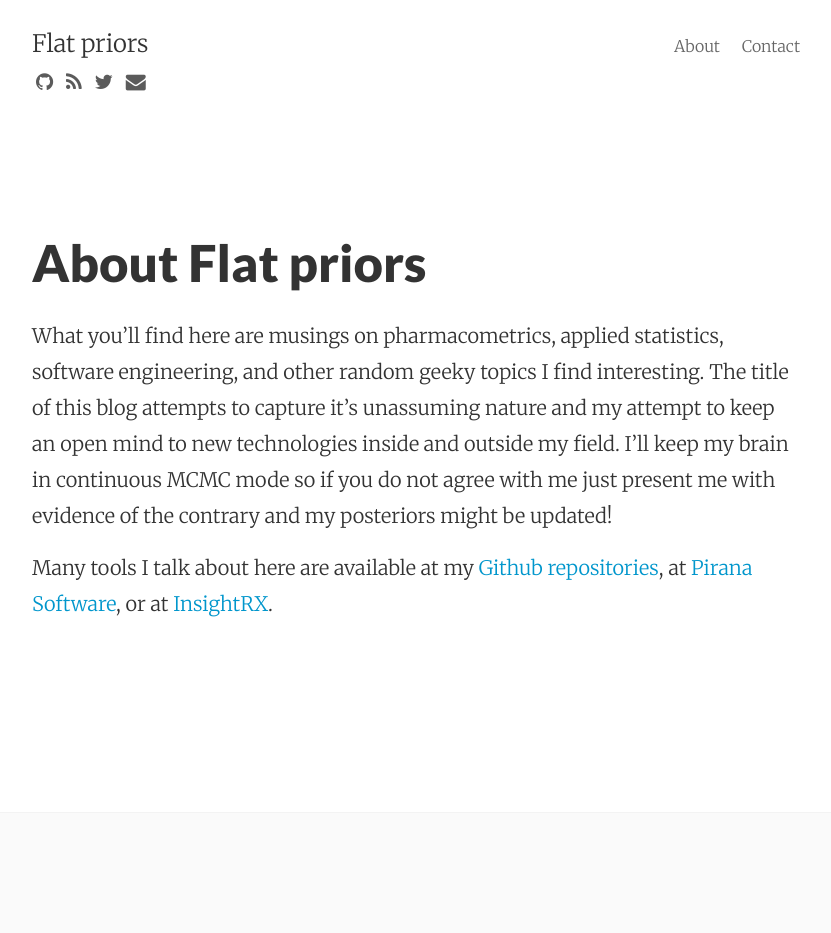
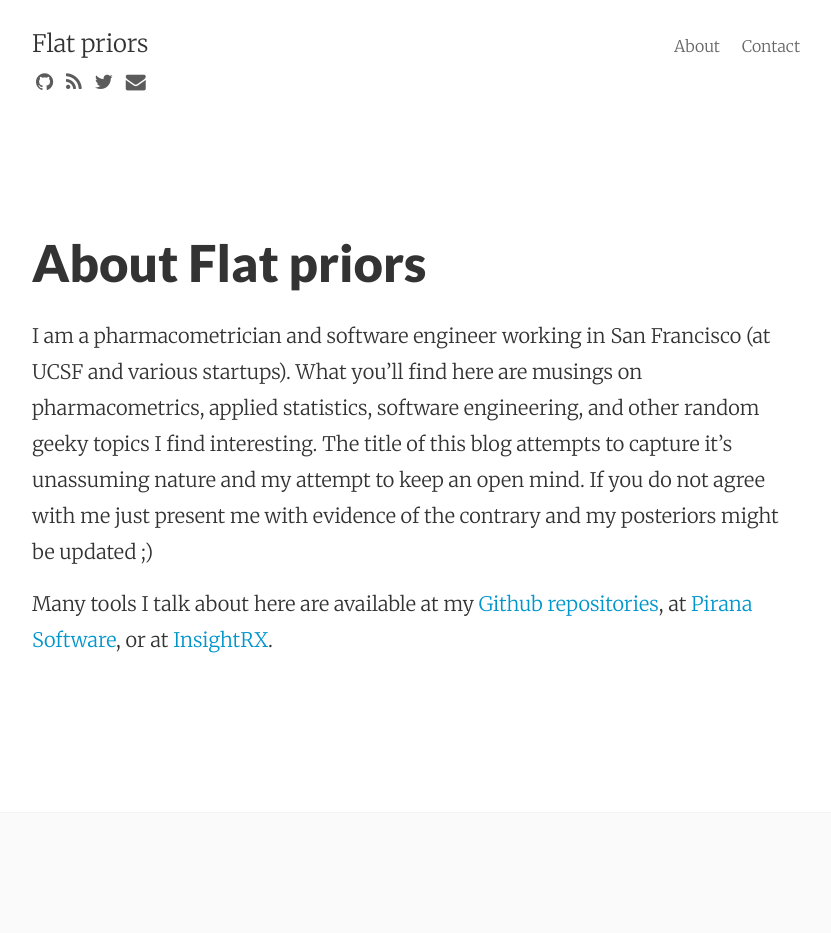
Before and after one commit to ronkeizer/ronkeizer.github.io, a Jekyll site: the page built from about.md, in a window 1280 px wide. Shown: the whole page, without its empty margins (224-1055 px from the left). Built offline with Jekyll 4.4.1, drawn with Linux system fonts in a browser that asks for light colours; nearby versions of some CDN libraries.

Commit message:
update blog

```diff
--- a/about.md
+++ b/about.md
@@ -4,6 +4,6 @@
 permalink: /about/
 ---
 
-What you'll find here are musings on pharmacometrics, applied statistics, software engineering, and other random geeky topics I find interesting. The title of this blog attempts to capture it's unassuming nature and my attempt to keep an open mind to new technologies inside and outside my field. I'll keep my brain in continuous MCMC mode so if you do not agree with me just present me with evidence of the contrary and my posteriors might be updated!
+I am a pharmacometrician and software engineer working in San Francisco (at UCSF and various startups). What you'll find here are musings on pharmacometrics, applied statistics, software engineering, and other random geeky topics I find interesting. The title of this blog attempts to capture it's unassuming nature and my attempt to keep an open mind. If you do not agree with me just present me with evidence of the contrary and my posteriors might be updated ;)
 
 Many tools I talk about here are available at my [Github repositories](https://github.com/ronkeizer), at [Pirana Software](http://www.pirana-software.com), or at [InsightRX](http://www.insight-rx.com).
```
Also changed, not shown: 4 other files.
